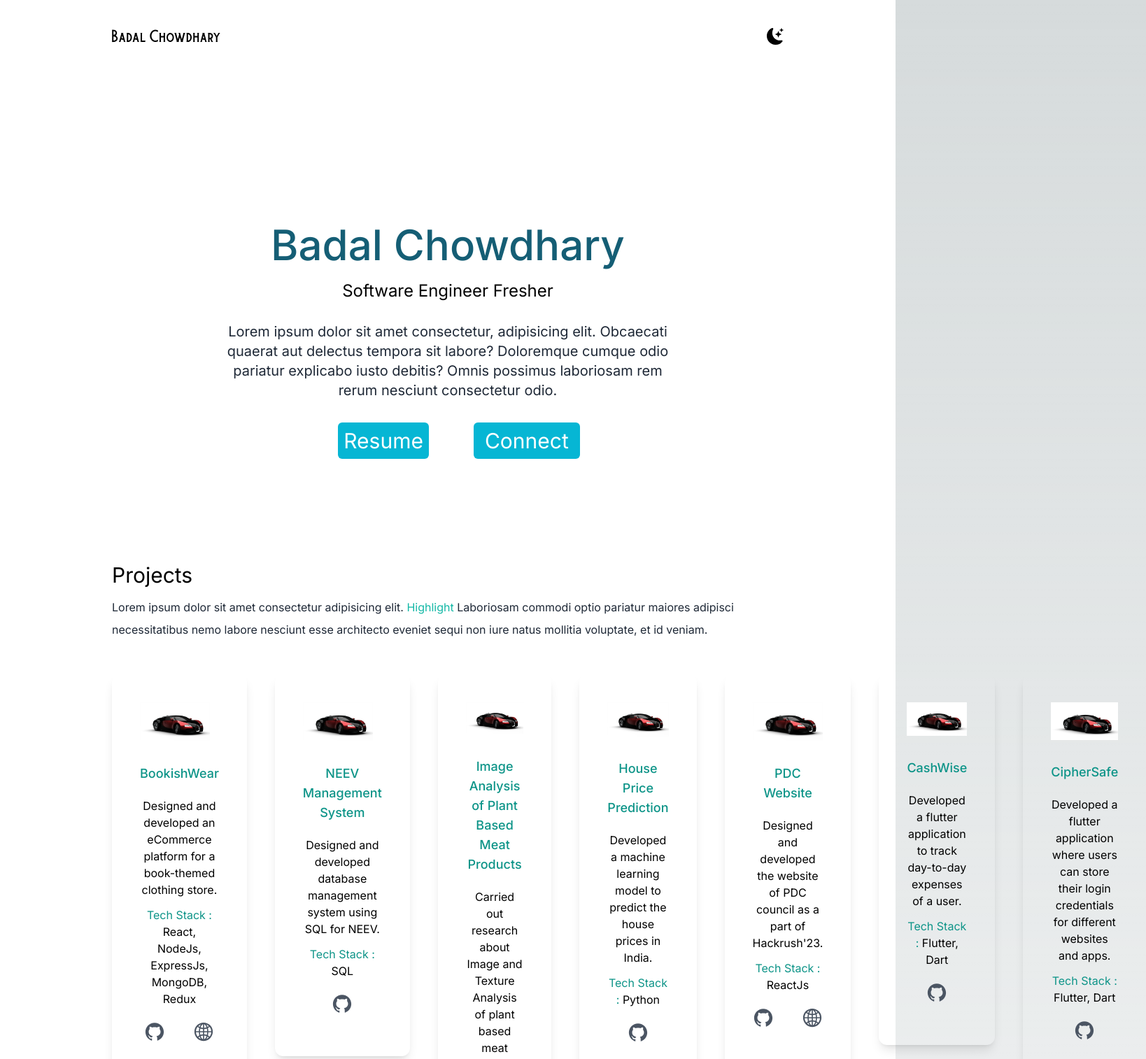
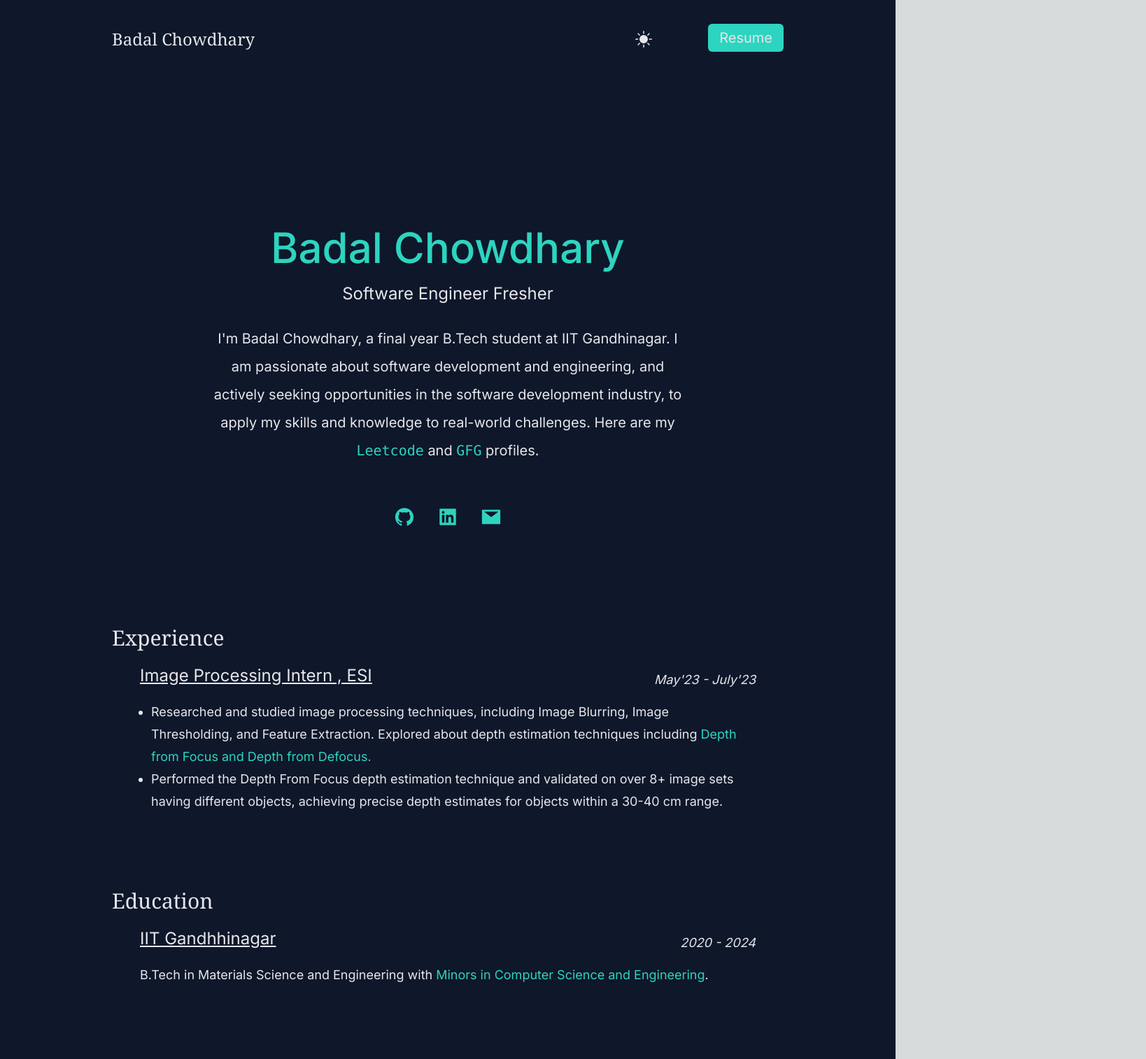
Before and after one commit to badalchowdhary/portfolio, a Next.js app: page / in a window 1280 px wide. Shown: the top 1514 px of the page at 70% size, 1638 px wide, since content can reach past the window. Built offline with nearby package versions, Linux system fonts and the light colour scheme.

Commit message:
final changes

```diff
--- a/app/data.js
+++ b/app/data.js
@@ -1,7 +1,7 @@
 export const projects = [
     {
         id: 1,
-        img: "https://www.google.com/imgres?imgurl=https%3A%2F%2Fmiro.medium.com%2Fv2%2Fresize%3Afit%3A678%2F0*kxPYwfJmkXZ3iCWy.png&tbnid=INNC8jZSUNgFqM&vet=12ahUKEwjY-a7D3fCEAxXrxjgGHYiMAugQMygBegQIARBy..i&imgrefurl=https%3A%2F%2Filolo.medium.com%2Funderstanding-the-mern-stack-for-full-stack-development-d8c6978b5ecb&docid=SxQZC2neo9uZGM&w=678&h=370&q=mern%20stack%20image&ved=2ahUKEwjY-a7D3fCEAxXrxjgGHYiMAugQMygBegQIARBy",
+        img: "https://drive.google.com/file/d/1XNQw4KFCsF1sJhFdQPKGQfCAEu7-3cno/view?usp=drive_link",
         title: "BookishWear",
         desc: "Designed and developed an eCommerce platform for a book-themed clothing store.",
         stack: "React, NodeJs, ExpressJs, MongoDB, Redux",
--- a/app/page.js
+++ b/app/page.js
@@ -8,11 +8,12 @@ import {AiFillLinkedin, AiFillGithub, AiFillMail, AiOutlineGlobal} from 'react-i
 import car from '../public/car.jpg'
 import { useState } from "react";
 
+
 import { projects } from "./data";
 
 
 export default function Home() {
-  const[darkMode, setDarkMode] = useState(false);
+  const[darkMode, setDarkMode] = useState(true);
 
   const handleClick = () => {
     setDarkMode(!darkMode);
@@ -23,38 +24,43 @@ export default function Home() {
         <title>Badal Chowdhary</title>
       </Head>
 
-      <main className=" bg-white px-10 md:px20 lg:px-40 dark:bg-gray-900">
+      <main className=" bg-white px-10 md:px20 lg:px-40 dark:bg-slate-900">
         {/* header */}
         <section className=" min-h-screen">
           <nav className=" py-10 mb-12 flex justify-between">
-            <h1 className=" text-xl font-burtons dark:text-gray-200">Badal Chowdhary</h1>
-            <ul className="flex justify-center">
+            <h1 className=" text-sm lg:text-2xl font-serif dark:text-gray-200">Badal Chowdhary</h1>
+            <ul className=" flex justify-center gap-6 lg:gap-20">
               <li className="dark:text-gray-200">
-                {darkMode? <BsSunFill onClick={handleClick} className=" cursor-pointer text-2xl"/> : <BsFillMoonStarsFill onClick={handleClick} className=" cursor-pointer text-2xl"/>}
+                {darkMode? <BsSunFill onClick={handleClick} className=" cursor-pointer text-sm mt-1 lg:text-2xl"/> : <BsFillMoonStarsFill onClick={handleClick} className=" cursor-pointer text-sm mt-1 lg:text-2xl text-cyan-800"/>}
               </li>
-              <li>
-
+              <li className="dark:text-gray-200">
+                <a href="https://drive.google.com/file/d/1AEMWYrzNnD3k_7sBgMhQQAev846j_04H/view?usp=sharing" target="blank" className=" bg-cyan-800 text-gray-200 px-2 py-1 rounded-md text-sm lg:text-xl lg:px-4 lg:py-2 dark:bg-teal-400">
+                  Resume
+                </a>
               </li>
             </ul>
           </nav>
 
-          <div className=" text-center p-5 md:p-10">
-            <h2 className=" text-4xl mt-1 py-3 text-cyan-800 font-medium md:text-6xl md:mt-28">Badal Chowdhary</h2>
+          <div className=" text-center p-2 md:p-10 ">
+            <h2 className=" text-4xl mt-1 py-3 text-cyan-800 font-medium md:text-6xl md:mt-28 dark:text-teal-400">Badal Chowdhary</h2>
             <h3 className=" text-md py-2 md:text-2xl dark:text-gray-200">Software Engineer Fresher</h3>
-            <p className=" text-sm md:text-md py-5 leading-8 text-gray-800 md:text-xl max-w-2xl mx-auto dark:text-gray-200">
-              Lorem ipsum dolor sit amet consectetur, adipisicing elit. Obcaecati quaerat aut delectus tempora sit labore? Doloremque cumque odio pariatur explicabo iusto debitis? Omnis possimus laboriosam rem rerum nesciunt consectetur odio.
+            <p className=" text-sm py-5 leading-8 lg:leading-10 text-gray-800 md:text-xl max-w-2xl mx-auto dark:text-gray-200">
+            I'm Badal Chowdhary, a final year B.Tech student at IIT Gandhinagar. I am passionate about software development and engineering, and actively seeking opportunities in the software development industry, to apply my skills and knowledge to real-world challenges.
+            Here are my <a href="https://leetcode.com/badal_0503/" target="blank" className="text-cyan-800 font-medium font-mono dark:text-teal-400">Leetcode</a> and <a href="https://auth.geeksforgeeks.org/user/badalchorre0" target="blank" className="text-cyan-800 font-medium font-mono dark:text-teal-400">GFG</a> profiles.
             </p>
 
-            <div className=" text-l flex justify-center py-3 text-cyan-800 dark:text-gray-200 md:text-3xl md:gap-8">
-              {/* <AiFillGithub/>
+            <div className=" text-l gap-4 flex justify-center py-3 text-cyan-800 dark:text-teal-400 lg:text-3xl lg:gap-8 lg:py-10">
+              <a href="https://drive.google.com/file/d/1AEMWYrzNnD3k_7sBgMhQQAev846j_04H/view?usp=sharing" target="blank" >
+                <AiFillGithub/>
+              </a>
+              <a href="https://www.linkedin.com/in/badalchowdhary47/" target="blank" >
                 <AiFillLinkedin/>
-              <AiFillMail/> */}
-              <a href="https://drive.google.com/file/d/1AEMWYrzNnD3k_7sBgMhQQAev846j_04H/view?usp=sharing" target="blank" className=" bg-cyan-500 text-white px-2 py-2 rounded-md ml-8">
-                Resume
               </a>
-              <a href="https://drive.google.com/file/d/1oXpuSl9cER6oEJxzJDwgajwM1SMC7doZ/view?usp=sharing" target="blank" className=" bg-cyan-500 text-white px-4 py-2 rounded-md ml-8">
-                Connect
+              <a href="mailto:badal.chowdhary@iitgn.ac.in" target="blank" >
+                <AiFillMail/>
               </a>
+
+
             </div>
           </div>
 
@@ -63,28 +69,58 @@ export default function Home() {
           </div> */}
         </section>
 
-          {/* Projects */}
+          {/* Experience  and Education*/}
         <section>
-          <div>
-            <h3 className=" text-3xl py-1 dark:text-gray-200">Projects</h3>
-            <p className=" text-md py-2 leading-8 text-gray-800 dark:text-gray-200">
-              Lorem ipsum dolor sit amet consectetur adipisicing elit.
-              <span className=" text-teal-500"> Highlight </span>Laboriosam commodi optio pariatur maiores adipisci necessitatibus nemo labore nesciunt esse architecto eveniet sequi non iure natus mollitia voluptate, et id veniam.
+          <div className=" py-2 lg:py-10 dark:text-gray-200">
+            <h3 className=" text-xl lg:text-3xl py-5 font-serif">Experience</h3>
+            <div className="flex justify-between px-5 lg:px-10 gap-5">
+              <h4 className=" text-sm lg:text-2xl underline"> Image Processing Intern , ESI</h4>
+              <h4 className=" py-2 text-xs lg:text-lg italic">May'23 - July'23</h4>
+            </div>
+            <div className="text-sm lg:text-lg lg:leading-8 py-2 px-8 lg:px-14 leading-8 text-gray-800 dark:text-gray-200">
+              <ul class="list-disc">
+                <li>Researched and studied image processing techniques, including Image Blurring, Image Thresholding, and Feature Extraction. Explored about depth estimation techniques including <span className=" text-cyan-800 dark:text-teal-400">  Depth from Focus and Depth from Defocus.</span></li>
+                <li>Performed the Depth From Focus depth estimation technique and validated on over 8+ image sets having different objects, achieving precise depth estimates for objects within a 30-40 cm range.</li>
+              </ul>
+            </div>
+          </div>
+
+          <div className=" py-2 lg:py-10 dark:text-gray-200">
+            <h3 className=" text-xl lg:text-3xl py-5 font-serif">Education</h3>
+            <div className="flex justify-between px-5 lg:px-10 gap-5">
+              <h4 className=" text-sm lg:text-2xl underline"> IIT Gandhhinagar</h4>
+              <h4 className=" py-2 text-xs lg:text-lg italic">2020 - 2024</h4>
+            </div>
+            <p className="text-sm lg:text-lg lg:leading-8 py-2 px-5 lg:px-10 leading-8 text-gray-800 dark:text-gray-200">
+              B.Tech in Materials Science and Engineering with <span className=" text-cyan-800 dark:text-teal-400">Minors in Computer Science and Engineering</span>.
             </p>
           </div>
 
-          <div className="lg:flex gap-10">
+        </section>
+
+
+          {/* Projects */}
+        <section>
+          <div className=" py-2 lg:py-10 dark:text-gray-200">
+            <h3 className=" text-xl lg:text-3xl py-5 font-serif">Projects</h3>
+            {/* <p className=" text-md py-2 leading-8 text-gray-800 dark:text-gray-200">
+              Lorem ipsum dolor sit amet consectetur adipisicing elit.
+              <span className=" text-teal-500"> Highlight </span>Laboriosam commodi optio pariatur maiores adipisci necessitatibus nemo labore nesciunt esse architecto eveniet sequi non iure natus mollitia voluptate, et id veniam.
+            </p> */}
+          </div>
+
+          <div className="grid grid-cols-1 lg:grid-cols-2  lg:gap-20">
             {projects.map((item) => (
               <div key={item.id}>
-                <div className=" text-center shadow-lg p-10 rounded-xl my-10 flex-1 dark:bg-white">
-              <Image src={car} width={100} height={100} />
-              <h3 className=" text-lg font-medium pt-8 pb-2 text-teal-600">{item.title}</h3>
-              <p className="py-3">
+                <div className=" text-center shadow-xl p-5 lg:p-10 rounded-xl my-10 flex-1 dark:bg-slate-800 dark:shadow-xl dark:shadow-slate-900">
+                  {/* <Image src={item.img} width={100} height={100} alt={item.title}/> */}
+                  <h3 className=" text-sm lg:text-xl lg:mb-5 font-medium pt-8 pb-2 text-cyan-800 dark:text-teal-400">{item.title}</h3>
+                  <p className="py-3 text-xs lg:text-lg leading-6 lg:leading-8 lg:mb-5 dark:text-gray-200">
                     {item.desc}
                   </p>
-              <span className=" py-4 text-teal-600">Tech Stack : </span>
-              <span>{item.stack}</span>
-              <div className=" text-3xl flex justify-center gap-10 py-5 text-gray-600">
+                  <span className=" py-4 text-cyan-800 text-xs lg:text-lg dark:text-teal-400">Tech Stack : </span>
+                  <span className="text-xs lg:text-lg leading-6 lg:leading-8 dark:text-gray-200">{item.stack}</span>
+                  <div className=" text-xl gap-6 lg:text-3xl flex justify-center lg:gap-10 py-5 lg:pt-10 text-cyan-800 dark:text-teal-400">
                     <a href={item.githubLink} target="_blank" rel="noopener noreferrer">
                       <AiFillGithub />
                     </a>
@@ -98,53 +134,9 @@ export default function Home() {
           </div>
         </section>
 
-        {/* Experience  and Education*/}
-        <section>
-          <div>
-            <h3 className="text-3xl py-1">Portfolio</h3>
-            <p className="text-md py-2 leading-8 text-gray-800">
-              Lorem ipsum dolor sit amet <span className=" text-teal-500"> ABCD </span>consectetur, adipisicing elit. Sed quaerat cum rem at! Reprehenderit provident earum adipisci temporibus quidem accusamus magnam laudantium, animi consequatur molestias, odit beatae quae cumque minima?
-            </p>
-          </div>
-          <div className="flex flex-col gap-10 py-10 lg:flex-row lg:flex-wrap">
-            <div className=" basis-1/3 flex-1">
-              <Image src={car} className="rounded-lg object-cover" width={'100'} height={'100%'} layout="responsive"/>
-            </div>
-            <div className=" basis-1/3 flex-1">
-              <Image src={car} className="rounded-lg object-cover" width={'100%'} height={'100%'} layout="responsive"/>
-            </div>
-            <div className=" basis-1/3 flex-1">
-              <Image src={car} className="rounded-lg object-cover" width={'100%'} height={'100%'} layout="responsive"/>
-            </div>
-            <div className=" basis-1/3 flex-1">
-              <Image src={car} className="rounded-lg object-cover" width={'100%'} height={'100%'} layout="responsive"/>
-            </div>
-            <div className=" basis-1/3 flex-1">
-              <Image src={car} className="rounded-lg object-cover" width={'100%'} height={'100%'} layout="responsive"/>
-            </div>
-            <div className=" basis-1/3 flex-1">
-              <Image src={car} className="rounded-lg object-cover" width={'100%'} height={'100%'} layout="responsive"/>
-            </div>
-          </div>
-        </section>
 
-       {/* Footer */}
+
       </main>
-      <section className=" bg-teal-600">
-          <nav className=" p-10 flex justify-between">
-            <h1 className=" text-xl font-burtons dark:text-gray-200">Badal Chowdhary</h1>
-            <ul className="flex justify-center">
-              <li className="dark:text-gray-200">
-                <BsFillMoonStarsFill onClick={() => setDarkMode(!darkMode)} className=" cursor-pointer text-2xl"/>
-              </li>
-              <li>
-                <a href="#" className=" bg-cyan-500 text-white px-4 py-2 rounded-md ml-8">
-                  Resume
-                </a>
-              </li>
-            </ul>
-          </nav>
-          </section>
     </div>
   );
 }
```
Lines whose indentation alone changed are shown as unchanged.
